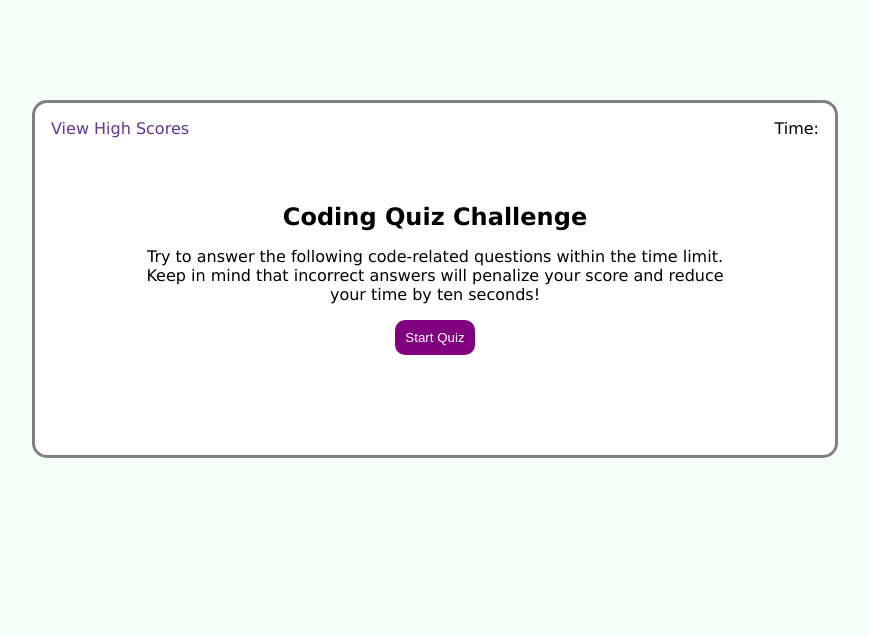
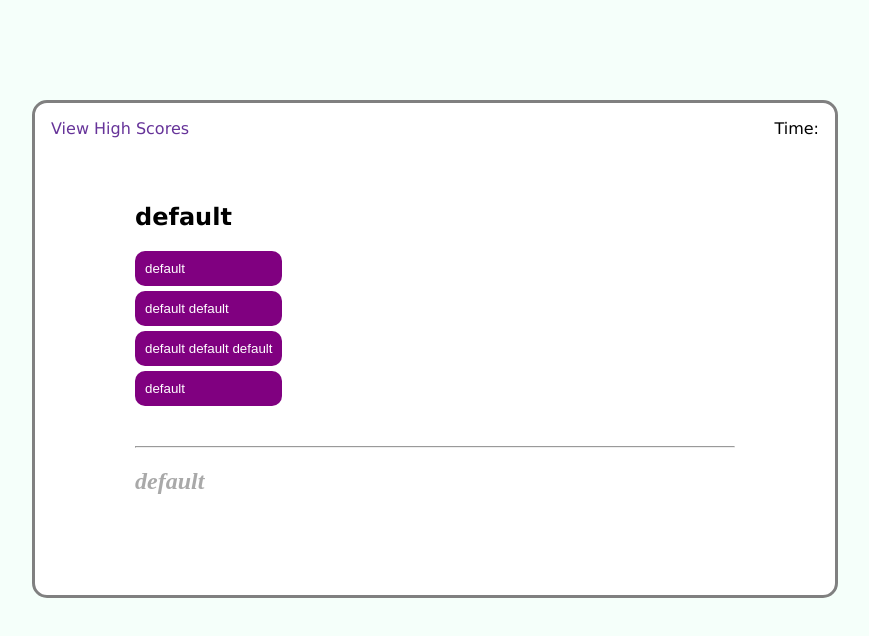
Before and after one commit to Moses-Ian/code-quiz, a plain HTML site: page index.html in a window 1280 px wide. Shown: the whole page, without its empty margins (205-1074 px from the left). Drawn offline with Linux system fonts and the light colour scheme.

Commit message:
question section styled

```diff
--- a/assets/css/style.css
+++ b/assets/css/style.css
@@ -2,7 +2,7 @@ body {
 	padding: 0px;
 	margin: 0px;
 	background-color: mintcream;
-  font-family: verdana, trebuchet ms, arial;
+  font-family: verdana, "trebuchet ms", arial;
 }
 
 /* game */
@@ -67,6 +67,7 @@ section {
 	display: flex;
 	flex-direction: column;
 	align-items: center;
+	display: none;
 }
 
 #welcome h1 {
@@ -79,7 +80,33 @@ section {
 
 /* question */
 #question {
-	display: none;
+	/* display: none; */
+}
+
+#question button {
+	text-align: left;
+}
+
+hr {
+	margin-top: 40px;
+}
+
+.answers {
+	/* border: 1px solid red; */
+	list-style: none;
+	padding: 0;
+	width: fit-content;
+}
+
+.answers button {
+	width: 100%;
+	margin: 5px 0px;
+}
+
+h2 {
+	font-style: italic;
+	color: darkgray;
+	font-family: corsiva;
 }
 
 /* save-info */
--- a/index.html
+++ b/index.html
@@ -29,10 +29,12 @@
 
 		<section id="question">
 			<h1>default</h1>
-			<button class="answer" id="A">default</button>
-			<button class="answer" id="B">default</button>
-			<button class="answer" id="C">default</button>
-			<button class="answer" id="D">default</button>
+			<div class="answers">
+				<button class="answer" id="A">default</button>
+				<button class="answer" id="B">default default</button>
+				<button class="answer" id="C">default default default</button>
+				<button class="answer" id="D">default</button>
+			</div>
 			<hr>
 			<h2>default</h2>
 		</section>
```
